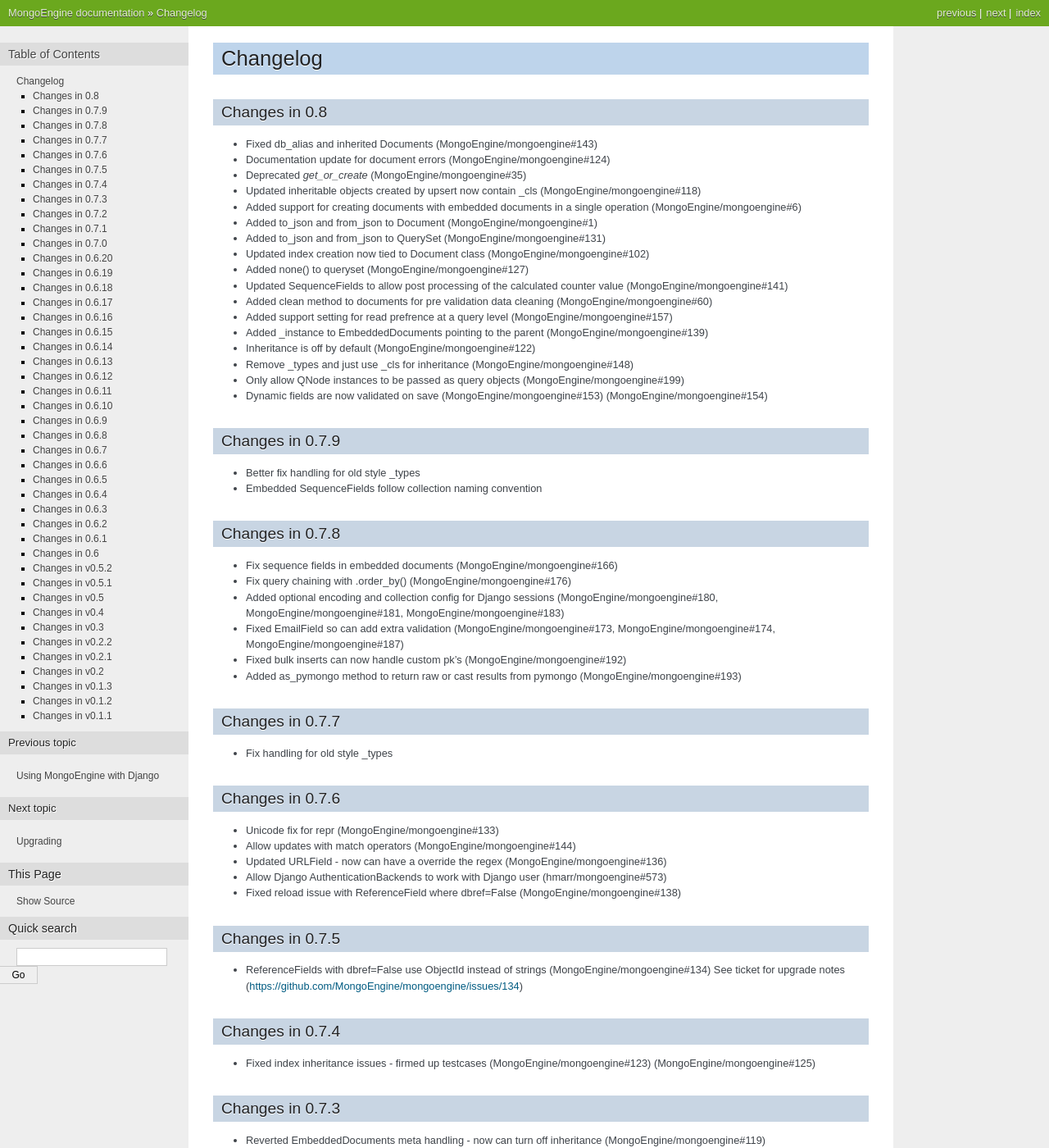
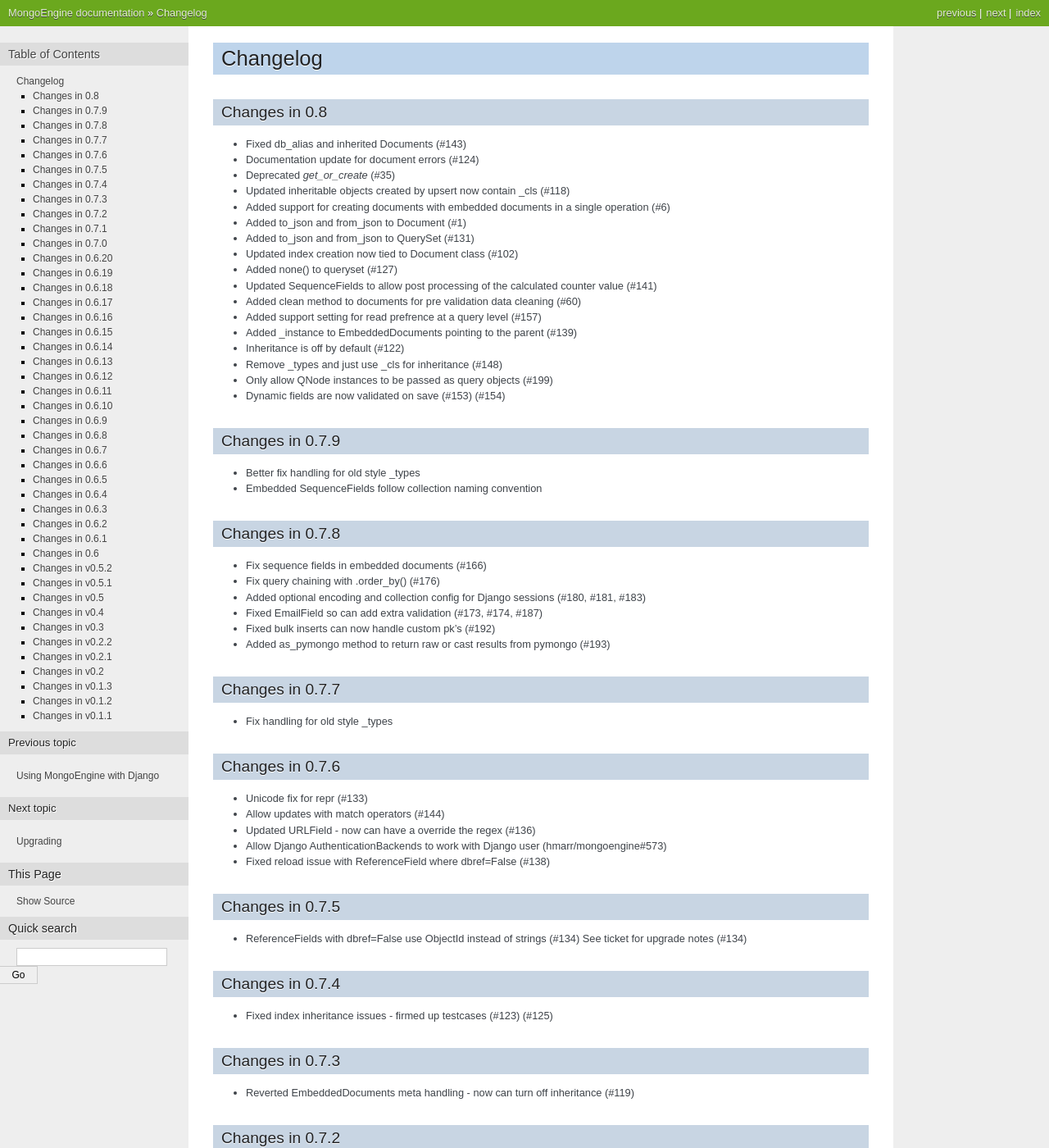
Before and after one commit to MongoEngine/mongoengine, a Sphinx documentation site: the page built from docs/changelog.rst, in a window 1280 px wide and 1400 px high. Shown: the whole window at 82% size. Built offline with Sphinx 7.4.7, drawn with Linux system fonts in a browser that asks for light colours; the version number could not be read and is left out; some of the changed text lies outside the part shown.

Commit message:
Updated tickets links as now default to MongoEngine/mongoengine

```diff
--- a/docs/changelog.rst
+++ b/docs/changelog.rst
@@ -4,23 +4,23 @@ Changelog
 
 Changes in 0.8
 ==============
-- Fixed db_alias and inherited Documents (MongoEngine/mongoengine#143)
-- Documentation update for document errors (MongoEngine/mongoengine#124)
-- Deprecated `get_or_create` (MongoEngine/mongoengine#35)
-- Updated inheritable objects created by upsert now contain _cls (MongoEngine/mongoengine#118)
-- Added support for creating documents with embedded documents in a single operation (MongoEngine/mongoengine#6)
-- Added to_json and from_json to Document (MongoEngine/mongoengine#1)
-- Added to_json and from_json to QuerySet (MongoEngine/mongoengine#131)
-- Updated index creation now tied to Document class (MongoEngine/mongoengine#102)
-- Added none() to queryset (MongoEngine/mongoengine#127)
-- Updated SequenceFields to allow post processing of the calculated counter value (MongoEngine/mongoengine#141)
-- Added clean method to documents for pre validation data cleaning (MongoEngine/mongoengine#60)
-- Added support setting for read prefrence at a query level (MongoEngine/mongoengine#157)
-- Added _instance to EmbeddedDocuments pointing to the parent (MongoEngine/mongoengine#139)
-- Inheritance is off by default (MongoEngine/mongoengine#122)
-- Remove _types and just use _cls for inheritance (MongoEngine/mongoengine#148)
-- Only allow QNode instances to be passed as query objects (MongoEngine/mongoengine#199)
-- Dynamic fields are now validated on save (MongoEngine/mongoengine#153) (MongoEngine/mongoengine#154)
+- Fixed db_alias and inherited Documents (#143)
+- Documentation update for document errors (#124)
+- Deprecated `get_or_create` (#35)
+- Updated inheritable objects created by upsert now contain _cls (#118)
+- Added support for creating documents with embedded documents in a single operation (#6)
+- Added to_json and from_json to Document (#1)
+- Added to_json and from_json to QuerySet (#131)
+- Updated index creation now tied to Document class (#102)
+- Added none() to queryset (#127)
+- Updated SequenceFields to allow post processing of the calculated counter value (#141)
+- Added clean method to documents for pre validation data cleaning (#60)
+- Added support setting for read prefrence at a query level (#157)
+- Added _instance to EmbeddedDocuments pointing to the parent (#139)
+- Inheritance is off by default (#122)
+- Remove _types and just use _cls for inheritance (#148)
+- Only allow QNode instances to be passed as query objects (#199)
+- Dynamic fields are now validated on save (#153) (#154)
 
 Changes in 0.7.9
 ================
@@ -29,12 +29,12 @@ Changes in 0.7.9
 
 Changes in 0.7.8
 ================
-- Fix sequence fields in embedded documents (MongoEngine/mongoengine#166)
-- Fix query chaining with .order_by() (MongoEngine/mongoengine#176)
-- Added optional encoding and collection config for Django sessions (MongoEngine/mongoengine#180, MongoEngine/mongoengine#181, MongoEngine/mongoengine#183)
-- Fixed EmailField so can add extra validation (MongoEngine/mongoengine#173, MongoEngine/mongoengine#174, MongoEngine/mongoengine#187)
-- Fixed bulk inserts can now handle custom pk's (MongoEngine/mongoengine#192)
-- Added as_pymongo method to return raw or cast results from pymongo (MongoEngine/mongoengine#193)
+- Fix sequence fields in embedded documents (#166)
+- Fix query chaining with .order_by() (#176)
+- Added optional encoding and collection config for Django sessions (#180, #181, #183)
+- Fixed EmailField so can add extra validation (#173, #174, #187)
+- Fixed bulk inserts can now handle custom pk's (#192)
+- Added as_pymongo method to return raw or cast results from pymongo (#193)
 
 Changes in 0.7.7
 ================
@@ -42,70 +42,70 @@ Changes in 0.7.7
 
 Changes in 0.7.6
 ================
-- Unicode fix for repr (MongoEngine/mongoengine#133)
-- Allow updates with match operators (MongoEngine/mongoengine#144)
-- Updated URLField - now can have a override the regex (MongoEngine/mongoengine#136)
+- Unicode fix for repr (#133)
+- Allow updates with match operators (#144)
+- Updated URLField - now can have a override the regex (#136)
 - Allow Django AuthenticationBackends to work with Django user (hmarr/mongoengine#573)
-- Fixed reload issue with ReferenceField where dbref=False (MongoEngine/mongoengine#138)
+- Fixed reload issue with ReferenceField where dbref=False (#138)
 
 Changes in 0.7.5
 ================
-- ReferenceFields with dbref=False use ObjectId instead of strings (MongoEngine/mongoengine#134)
-  See ticket for upgrade notes (https://github.com/MongoEngine/mongoengine/issues/134)
+- ReferenceFields with dbref=False use ObjectId instead of strings (#134)
+  See ticket for upgrade notes (#134)
 
 Changes in 0.7.4
 ================
-- Fixed index inheritance issues - firmed up testcases (MongoEngine/mongoengine#123) (MongoEngine/mongoengine#125)
+- Fixed index inheritance issues - firmed up testcases (#123) (#125)
 
 Changes in 0.7.3
 ================
-- Reverted EmbeddedDocuments meta handling - now can turn off inheritance (MongoEngine/mongoengine#119)
+- Reverted EmbeddedDocuments meta handling - now can turn off inheritance (#119)
 
 Changes in 0.7.2
 ================
-- Update index spec generation so its not destructive (MongoEngine/mongoengine#113)
+- Update index spec generation so its not destructive (#113)
 
 Changes in 0.7.1
 =================
-- Fixed index spec inheritance (MongoEngine/mongoengine#111)
+- Fixed index spec inheritance (#111)
 
 Changes in 0.7.0
 =================
-- Updated queryset.delete so you can use with skip / limit (MongoEngine/mongoengine#107)
-- Updated index creation allows kwargs to be passed through refs (MongoEngine/mongoengine#104)
-- Fixed Q object merge edge case (MongoEngine/mongoengine#109)
+- Updated queryset.delete so you can use with skip / limit (#107)
+- Updated index creation allows kwargs to be passed through refs (#104)
+- Fixed Q object merge edge case (#109)
 - Fixed reloading on sharded documents (hmarr/mongoengine#569)
-- Added NotUniqueError for duplicate keys (MongoEngine/mongoengine#62)
-- Added custom collection / sequence naming for SequenceFields (MongoEngine/mongoengine#92)
-- Fixed UnboundLocalError in composite index with pk field (MongoEngine/mongoengine#88)
+- Added NotUniqueError for duplicate keys (#62)
+- Added custom collection / sequence naming for SequenceFields (#92)
+- Fixed UnboundLocalError in composite index with pk field (#88)
 - Updated ReferenceField's to optionally store ObjectId strings
-  this will become the default in 0.8 (MongoEngine/mongoengine#89)
+  this will become the default in 0.8 (#89)
 - Added FutureWarning - save will default to `cascade=False` in 0.8
-- Added example of indexing embedded document fields (MongoEngine/mongoengine#75)
-- Fixed ImageField resizing when forcing size (MongoEngine/mongoengine#80)
-- Add flexibility for fields handling bad data (MongoEngine/mongoengine#78)
+- Added example of indexing embedded document fields (#75)
+- Fixed ImageField resizing when forcing size (#80)
+- Add flexibility for fields handling bad data (#78)
 - Embedded Documents no longer handle meta definitions
-- Use weakref proxies in base lists / dicts (MongoEngine/mongoengine#74)
+- Use weakref proxies in base lists / dicts (#74)
 - Improved queryset filtering (hmarr/mongoengine#554)
 - Fixed Dynamic Documents and Embedded Documents (hmarr/mongoengine#561)
-- Fixed abstract classes and shard keys (MongoEngine/mongoengine#64)
+- Fixed abstract classes and shard keys (#64)
 - Fixed Python 2.5 support
 - Added Python 3 support (thanks to Laine Heron)
 
 Changes in 0.6.20
 =================
-- Added support for distinct and db_alias (MongoEngine/mongoengine#59)
+- Added support for distinct and db_alias (#59)
 - Improved support for chained querysets when constraining the same fields (hmarr/mongoengine#554)
-- Fixed BinaryField lookup re (MongoEngine/mongoengine#48)
+- Fixed BinaryField lookup re (#48)
 
 Changes in 0.6.19
 =================
 
-- Added Binary support to UUID (MongoEngine/mongoengine#47)
-- Fixed MapField lookup for fields without declared lookups (MongoEngine/mongoengine#46)
-- Fixed BinaryField python value issue (MongoEngine/mongoengine#48)
-- Fixed SequenceField non numeric value lookup (MongoEngine/mongoengine#41)
-- Fixed queryset manager issue (MongoEngine/mongoengine#52)
+- Added Binary support to UUID (#47)
+- Fixed MapField lookup for fields without declared lookups (#46)
+- Fixed BinaryField python value issue (#48)
+- Fixed SequenceField non numeric value lookup (#41)
+- Fixed queryset manager issue (#52)
 - Fixed FileField comparision (hmarr/mongoengine#547)
 
 Changes in 0.6.18
```
